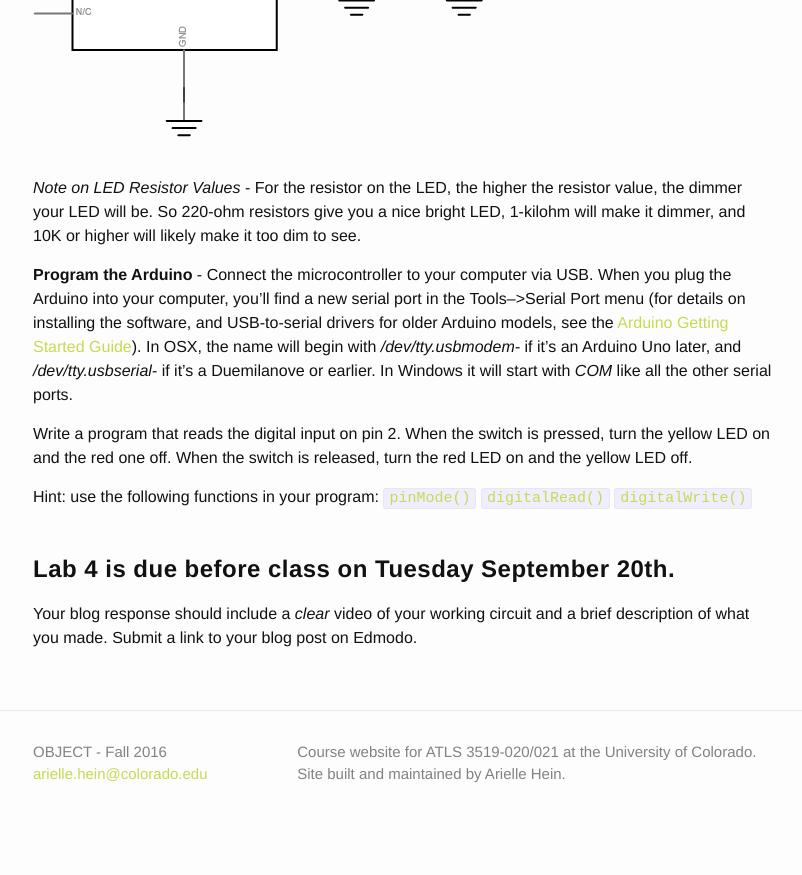
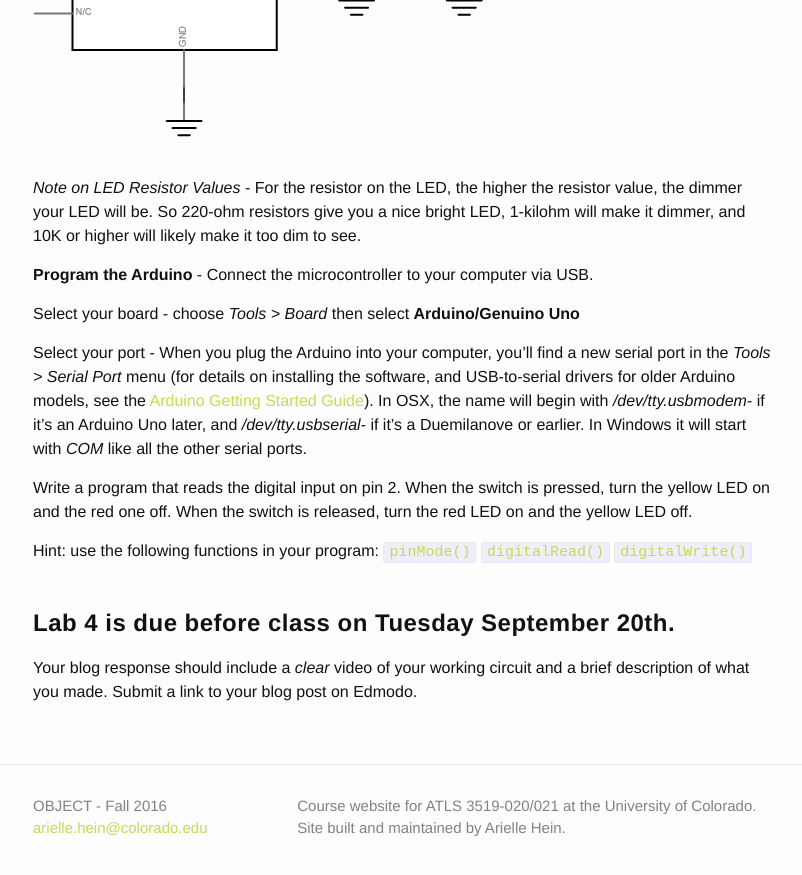
Before and after one commit to coloringchaos/object-fall-16, a Jekyll site: the page built from assignments/lab-4.md, in a window 1280 px wide and 900 px high, scrolled down 2012 px. Shown: the top 875 px of the window, without its empty margins (237-1039 px from the left). Built offline with Jekyll 4.4.1, drawn with Linux system fonts in a browser that asks for light colours; before the commit the page ends 2858 px from its top, so only the background shows below that; some of the changed text lies outside the part shown.

```diff
--- a/assignments/lab-4.md
+++ b/assignments/lab-4.md
@@ -45,7 +45,11 @@ If you don’t have a 10-kilohm resistor for the switch, you can use any reasona
 
 *Note on LED Resistor Values* - For the resistor on the LED, the higher the resistor value, the dimmer your LED will be. So 220-ohm resistors give you a nice bright LED, 1-kilohm will make it dimmer, and 10K or higher will likely make it too dim to see.
 
-**Program the Arduino** - Connect the microcontroller to your computer via USB. When you plug the Arduino into your computer, you’ll find a new serial port in the Tools–>Serial Port menu (for details on installing the software, and USB-to-serial drivers for older Arduino models, see the [Arduino Getting Started Guide](https://www.arduino.cc/en/Guide/HomePage)). In OSX, the name will begin with */dev/tty.usbmodem-* if it’s an Arduino Uno later, and */dev/tty.usbserial-* if it’s a Duemilanove or earlier. In Windows it will start with *COM* like all the other serial ports.
+**Program the Arduino** - Connect the microcontroller to your computer via USB.
+
+Select your board - choose *Tools > Board* then select **Arduino/Genuino Uno**
+
+Select your port - When you plug the Arduino into your computer, you’ll find a new serial port in the *Tools > Serial Port* menu (for details on installing the software, and USB-to-serial drivers for older Arduino models, see the [Arduino Getting Started Guide](https://www.arduino.cc/en/Guide/HomePage)). In OSX, the name will begin with */dev/tty.usbmodem-* if it’s an Arduino Uno later, and */dev/tty.usbserial-* if it’s a Duemilanove or earlier. In Windows it will start with *COM* like all the other serial ports.
 
 Write a program that reads the digital input on pin 2. When the switch is pressed, turn the yellow LED on and the red one off. When the switch is released, turn the red LED on and the yellow LED off.
 
```
Also changed, not shown: other parts of assignments/lab-4.md (+1 -1 lines), schedule.md (+1 -0 lines).
